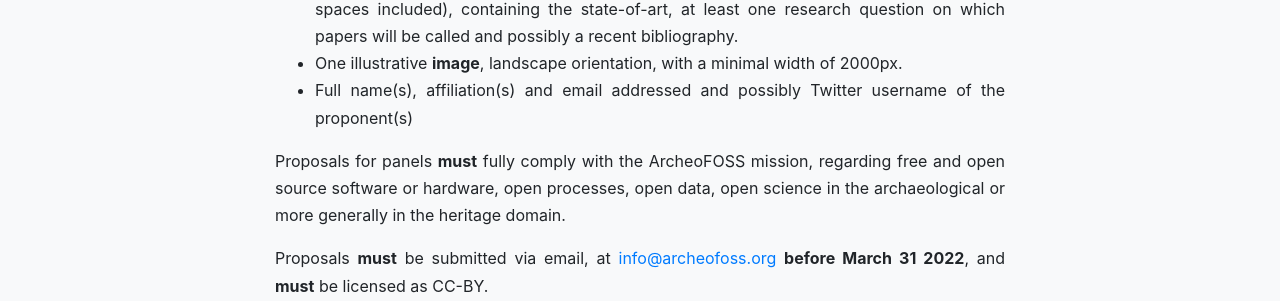
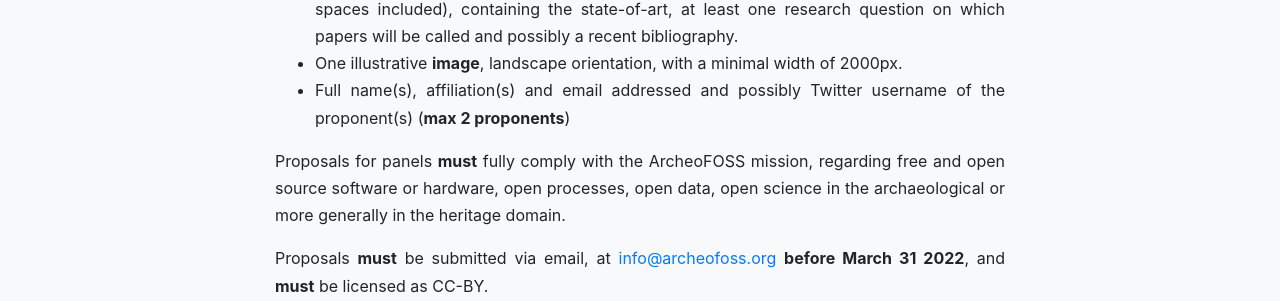
Before and after one commit to archeofoss/archeofoss, a Jekyll site: the page built from 2022/call-for-panels.md, in a window 1280 px wide. Shown: the part 1336-1637 px from the top of the page. Built offline with Jekyll 4.4.1, drawn with Linux system fonts in a browser that asks for light colours; nearby versions of some CDN libraries.

Commit message:
mofica call for panels

```diff
--- a/2022/call-for-panels.md
+++ b/2022/call-for-panels.md
@@ -35,7 +35,7 @@ Proposals for panels can be submitted by one or two researchers. Each complete p
 - A **title** describing the contents
 - A brief **description** of the proposed specific research topcic (max. 2.000 characters, spaces included), containing the state-of-art, at least one research question on which papers will be called and possibly a recent bibliography.
 - One illustrative **image**, landscape orientation, with a minimal width of 2000px.
-- Full name(s), affiliation(s) and email addressed and possibly Twitter username of the proponent(s)
+- Full name(s), affiliation(s) and email addressed and possibly Twitter username of the proponent(s) (**max 2 proponents**)
 
 Proposals for panels **must** fully comply with the ArcheoFOSS mission, regarding free and open source software or hardware, open processes, open data, open science in the archaeological or more generally in the heritage domain.
 
```
